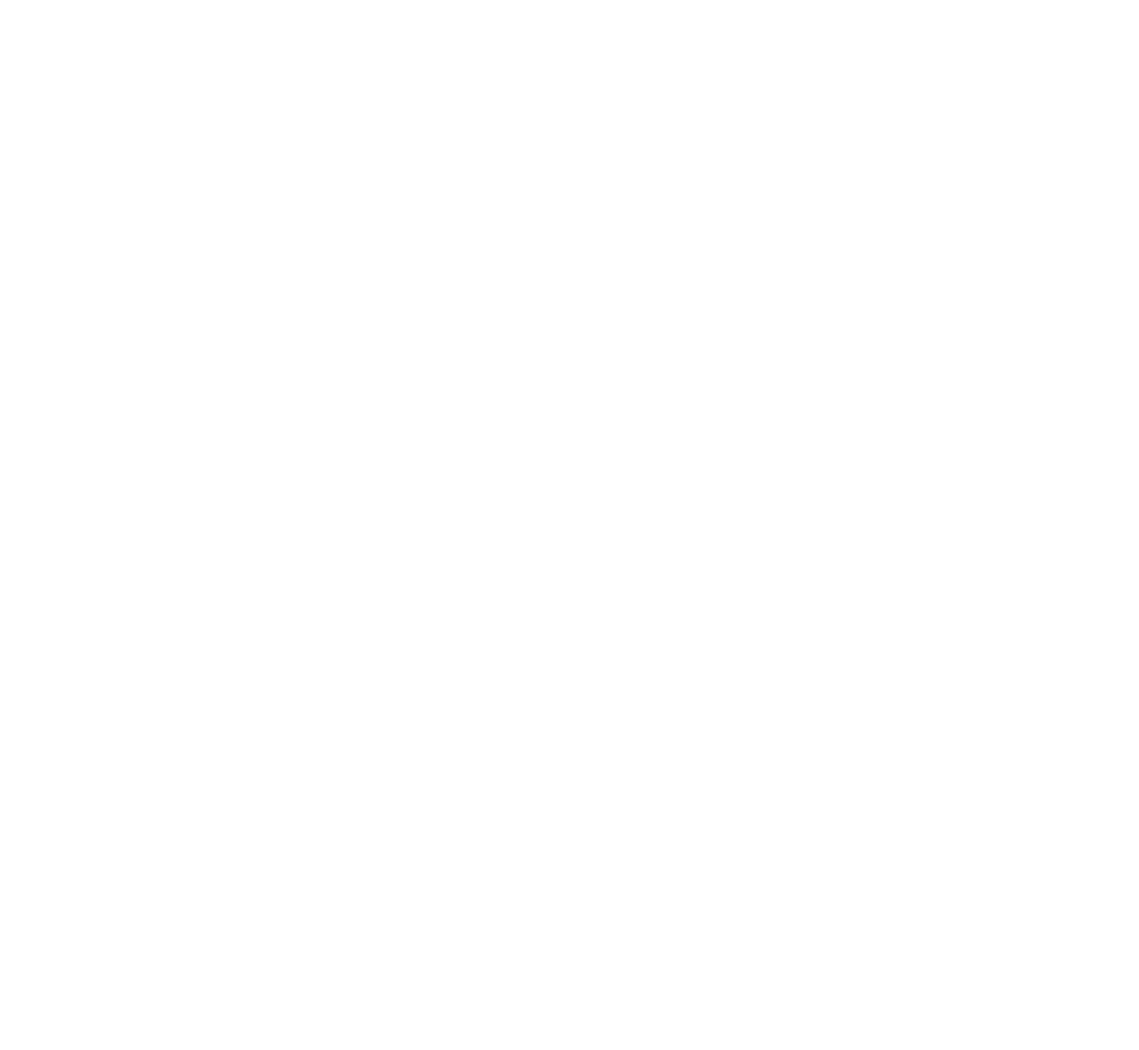
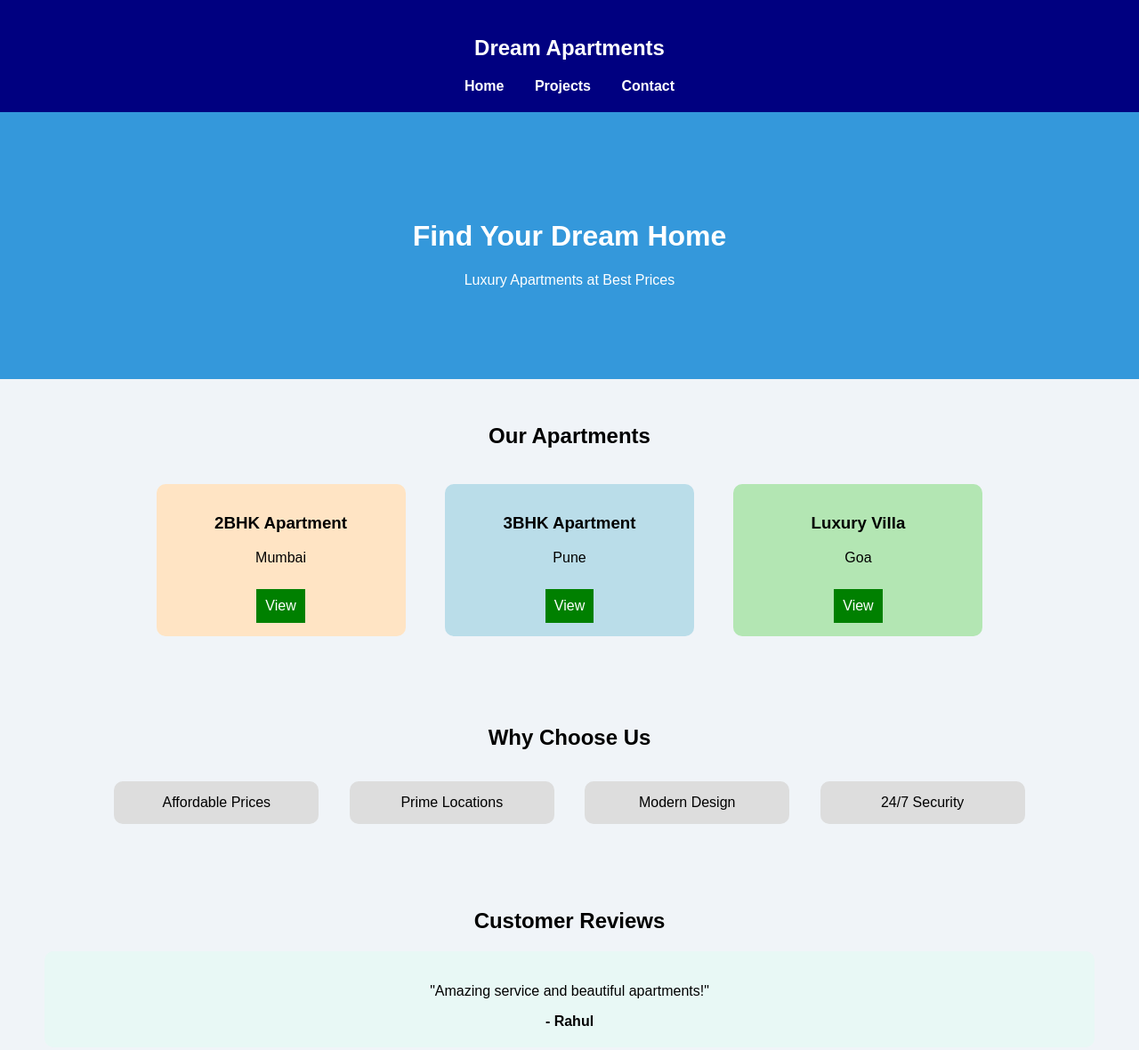
Before and after one commit to Romapanchal15/Dream-Apartments, a plain HTML site: page index.html in a window 1280 px wide. Shown: the top 1180 px of the page at 89% size. Before the commit the page ends 800 px from the top, so only its background shows below. Drawn offline with Linux system fonts and the light colour scheme.

```diff
--- a/index.html
+++ b/index.html
@@ -1,9 +1,188 @@
 <!DOCTYPE html>
 <html>
 <head>
-    <title>Dream Apartments</title>
+    <title>Dream Apartments - Home</title>
+
+    <style>
+        body {
+            margin: 0;
+            font-family: Arial;
+            background-color: #f0f4f8;
+        }
+
+
+        .header {
+            display: block;
+            background-color: navy;
+            color: white;
+            padding: 20px;
+            text-align: center;
+        }
+
+
+        .nav a {
+            display: inline;
+            margin: 15px;
+            color: white;
+            text-decoration: none;
+            font-weight: bold;
+        }
+
+        .nav a:hover {
+            color: yellow;
+        }
+
+
+        .hero {
+            height: 200px;
+            background-color: #3498db;
+            color: white;
+            text-align: center;
+            padding-top: 100px;
+        }
+
+
+        .section {
+            padding: 30px;
+            text-align: center;
+        }
+
+
+        .card {
+            display: inline-block;
+            width: 250px;
+            margin: 20px;
+            padding: 15px;
+            border-radius: 10px;
+        }
+
+        .card1 { background-color: rgb(255, 228, 196); }
+        .card2 { background-color: rgba(173, 216, 230, 0.8); }
+        .card3 { background-color: hsl(120, 50%, 80%); }
+
+
+        .btn {
+            display: inline-block;
+            padding: 10px;
+            background-color: green;
+            color: white;
+            text-decoration: none;
+            margin-top: 10px;
+        }
+
+
+        .feature {
+            display: inline-block;
+            width: 200px;
+            margin: 15px;
+            padding: 15px;
+            background-color: #ddd;
+            border-radius: 10px;
+        }
+
+
+        .testimonial {
+            background-color: #e8f8f5;
+            margin: 20px;
+            padding: 20px;
+            border-radius: 10px;
+        }
+
+
+        .footer {
+            background-color: black;
+            color: white;
+            text-align: center;
+            padding: 10px;
+        }
+
+    </style>
 </head>
+
 <body>
+
+
+    <div class="header">
+        <h2>Dream Apartments</h2>
+
+
+        <div class="nav">
+            <a href="index.html">Home</a>
+            <a href="project.html">Projects</a>
+            <a href="contact.html">Contact</a>
+        </div>
+    </div>
+
+
+    <div class="hero">
+        <h1>Find Your Dream Home</h1>
+        <p>Luxury Apartments at Best Prices</p>
+    </div>
+
+
+    <div class="section">
+        <h2>Our Apartments</h2>
+
+
+        <div class="card card1">
+            <h3>2BHK Apartment</h3>
+            <p>Mumbai</p>
+            <a href="projects.html" class="btn">View</a>
+        </div>
+
+
+        <div class="card card2">
+            <h3>3BHK Apartment</h3>
+            <p>Pune</p>
+            <a href="projects.html" class="btn">View</a>
+        </div>
+
+
+        <div class="card card3">
+            <h3>Luxury Villa</h3>
+            <p>Goa</p>
+            <a href="projects.html" class="btn">View</a>
+        </div>
+    </div>
+
+
+    <div class="section">
+        <h2>Why Choose Us</h2>
+
+        <div class="feature">Affordable Prices</div>
+        <div class="feature">Prime Locations</div>
+        <div class="feature">Modern Design</div>
+        <div class="feature">24/7 Security</div>
+    </div>
+
+
+    <div class="section">
+        <h2>Customer Reviews</h2>
+
+        <div class="testimonial">
+            <p>"Amazing service and beautiful apartments!"</p>
+            <b>- Rahul</b>
+        </div>
+
+        <div class="testimonial">
+            <p>"Best investment I made in real estate."</p>
+            <b>- Sneha</b>
+        </div>
+    </div>
+
+
+    <div class="section">
+        <h2>About Us</h2>
+        <p>
+            Dream Apartments provides premium housing solutions across India.
+            We focus on quality, affordability, and customer satisfaction.
+        </p>
+    </div>
+
+
+    <div class="footer">
+        <p>© 2026 Dream Apartments | All Rights Reserved</p>
+    </div>
 
 </body>
 </html>
```
Also changed, not shown: project.html (added).
